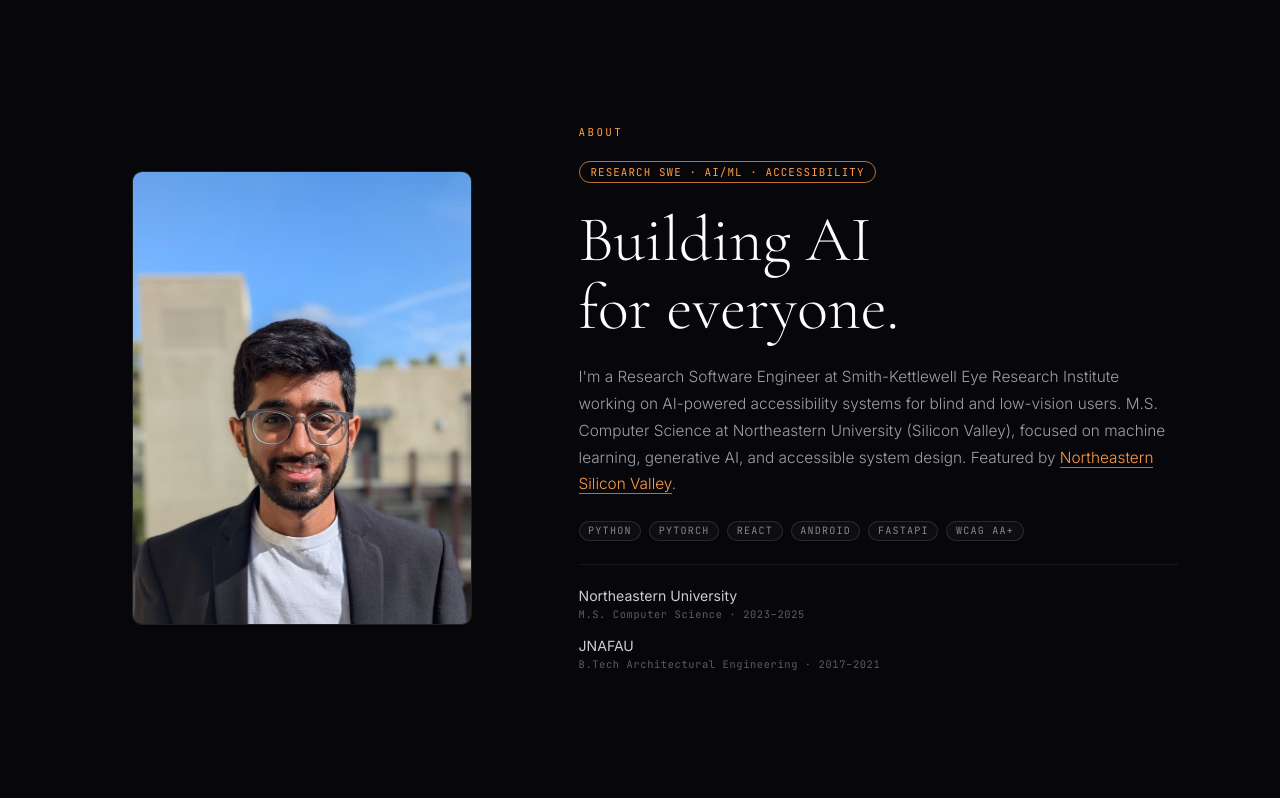
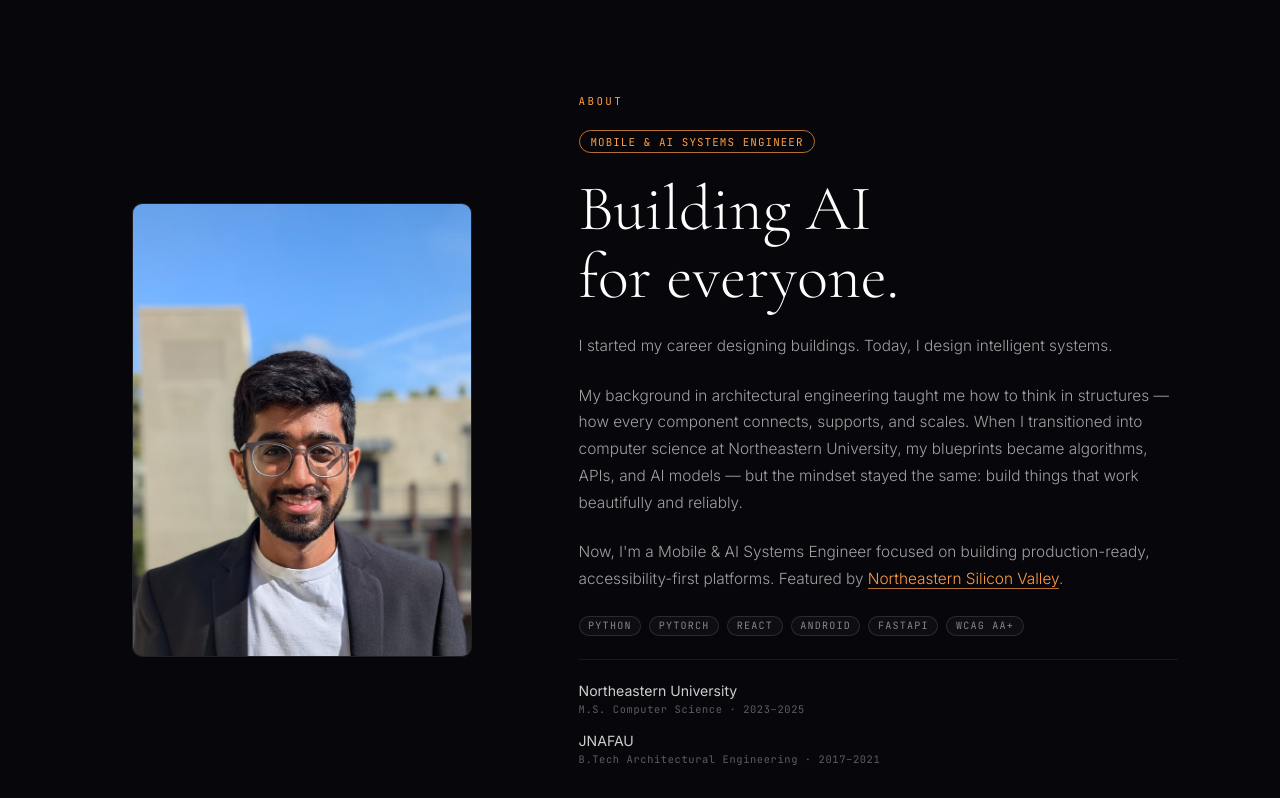
Before and after one commit to Kaustubha-09/kaustubha.vercel.app, a Next.js app: page / in a window 1280 px wide. Shown: the part 802-1600 px from the top of the page. Built offline with nearby package versions, Linux system fonts and the light colour scheme; grey boxes are pictures that could not be loaded.

Commit message:
Update About bio with architectural engineering origin story

```diff
--- a/src/components/About/About.tsx
+++ b/src/components/About/About.tsx
@@ -55,7 +55,7 @@ export function About() {
           <span data-about className={styles.eyebrow}>About</span>
 
           <span data-about className={styles.rolePill}>
-            Research SWE · AI/ML · Accessibility
+            Mobile & AI Systems Engineer
           </span>
 
           <h2 data-about className={styles.heading}>
@@ -63,11 +63,20 @@ export function About() {
           </h2>
 
           <p data-about className={styles.bio}>
-            I'm a Research Software Engineer at Smith-Kettlewell Eye Research Institute
-            working on AI-powered accessibility systems for blind and low-vision users.
-            M.S. Computer Science at Northeastern University (Silicon Valley), focused
-            on machine learning, generative AI, and accessible system design.
-            Featured by{' '}
+            I started my career designing buildings. Today, I design intelligent systems.
+          </p>
+
+          <p data-about className={styles.bio}>
+            My background in architectural engineering taught me how to think in structures —
+            how every component connects, supports, and scales. When I transitioned into
+            computer science at Northeastern University, my blueprints became algorithms,
+            APIs, and AI models — but the mindset stayed the same: build things that work
+            beautifully and reliably.
+          </p>
+
+          <p data-about className={styles.bio}>
+            Now, I&apos;m a Mobile &amp; AI Systems Engineer focused on building
+            production-ready, accessibility-first platforms. Featured by{' '}
             <a
               href="https://siliconvalley.northeastern.edu/kaustubha-eluri-aspiring-product-manager/"
               target="_blank"
```
